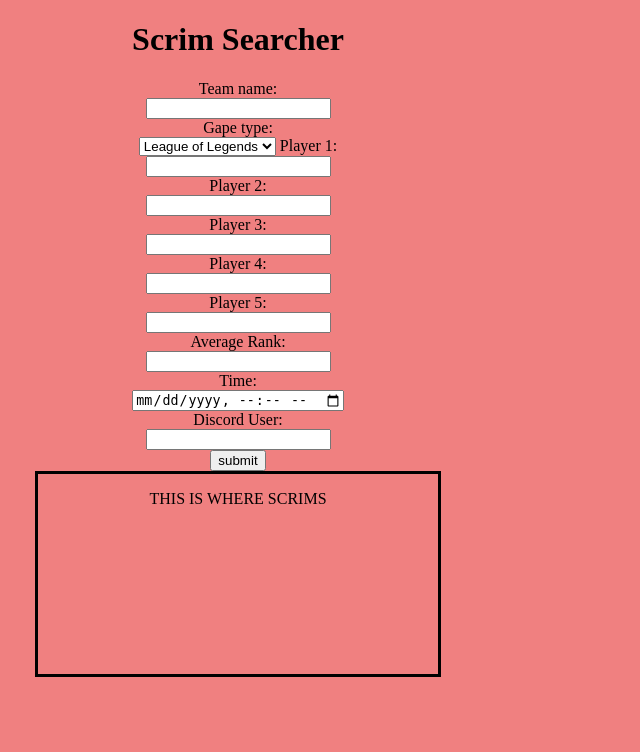
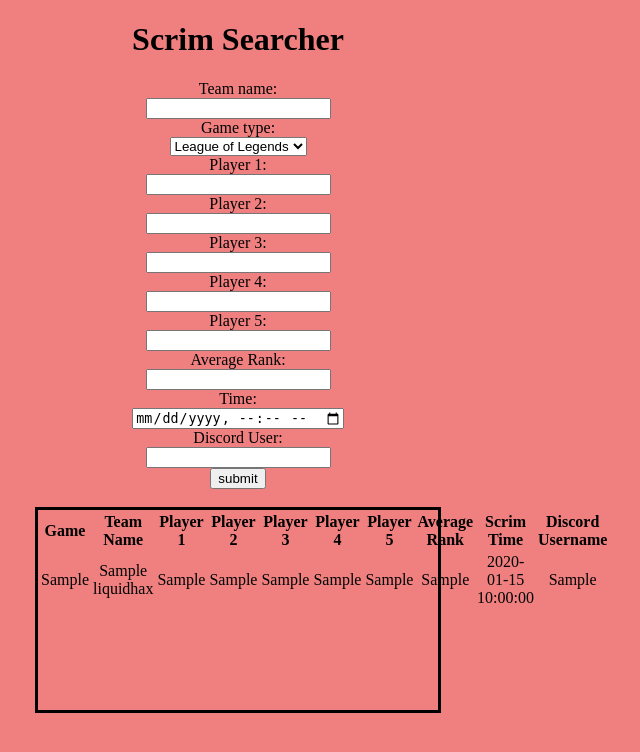
Before and after one commit to jessieyli/scrimfinder, a Flask app: page / in a window 1280 px wide. Shown: the top 752 px of the page, without its empty margins (402-1042 px from the left). Run offline with Flask 2, Linux system fonts and the light colour scheme; tables that the repository leaves empty or names only in its code hold one stand-in row (values such as "Sample post").

Commit message:
XD XD X XD B)

```diff
--- a/app.py
+++ b/app.py
@@ -1,5 +1,5 @@
-from flask import Flask, render_template
-from flask import request, redirect
+from flask import Flask, render_template, request, redirect
+import mysql.connector
 import os
 import datetime
 
@@ -7,12 +7,42 @@ app = Flask(__name__)
 
 app.secret_key = os.urandom(24)
 
-@app.route('/submitteam', methods = ['POST'])
-def signup():
-    name = request.form['teamname']
-    print("The registered team is" + name + "'")
-    return redirect('/')
+database = mysql.connector.connect(
+    host="sql3.freesqldatabase.com",
+    user="sql3375238",
+    passwd="SLheWDI2kn",
+    database="sql3375238"
+)
 
-@app.route('/')
+db = database.cursor(buffered=True)
+
+# @app.route('/submitteam', methods = ['POST'])
+# def signup():
+#     name = request.form['teamname']
+#     print("The registered team is" + name + "'")
+#     return redirect('/')
+
+@app.route('/', methods = ['GET', 'POST'])
 def index():
-    return render_template("index.html")
+    if request.method == "POST":
+        TeamName = request.form.get("teamname")
+        GameType = request.form.get("game")
+        Player1 = request.form.get("player1")
+        Player2 = request.form.get("player2")
+        Player3 = request.form.get("player3")
+        Player4 = request.form.get("player4")
+        Player5 = request.form.get("player5")
+        AvgRank = request.form.get("avgrank")
+        Time = request.form.get("time")
+        Discord = request.form.get("discord")
+
+        db.execute("INSERT INTO liquidhax (GameType, TeamName, Player1, Player2, Player3, Player4, Player5, Rank, Time, Discord) VALUES (%(GameType)s, %(TeamName)s, %(Player1)s, %(Player2)s, %(Player3)s, %(Player4)s, %(Player5)s, %(AvgRank)s, %(Time)s, %(Discord)s)",
+        {"GameType": GameType, "TeamName": TeamName, "Player1": Player1, "Player1": Player1, "Player2": Player2, "Player3": Player3, "Player4": Player4, "Player5": Player5, "AvgRank": AvgRank, "Time": Time, "Discord": Discord})
+
+        database.commit()
+
+        return redirect("/")
+    if request.method == "GET":
+        db.execute("SELECT * FROM liquidhax")
+        list = db.fetchall()
+        return render_template("index.html", list=list)
--- a/templates/index.html
+++ b/templates/index.html
@@ -11,14 +11,14 @@
     <body>
         <h1> Scrim Searcher </h1>
         <div id="submitform">
-            <form action="/submitteam" method="post">
+            <form action="/" method="post">
                 <label for="teamname">Team name:</label><br>
                 <input type="text" id="teamname" name="teamname"><br>
-                <label for="gametype">Gape type:</label><br>
+                <label for="gametype">Game type:</label><br>
                 <select id="game" name="game">
                     <option value="league">League of Legends</option>
                     <option value="valorant">Valorant</option>
-                </select>
+                </select><br>
                 <label for="player1">Player 1:</label><br>
                 <input type="text" id="player1" name="player1"><br>
                 <label for="player2">Player 2:</label><br>
@@ -38,9 +38,37 @@
                 <input type="submit" value="submit">
               </form>
         </div>
+        <br>
         <div id="content">
             <div id="directory">
-                <p> THIS IS WHERE SCRIMS </p>
+                <table>
+                    <tr>
+                        <th> Game </th>
+                        <th> Team Name </th>
+                        <th> Player 1 </th>
+                        <th> Player 2 </th>
+                        <th> Player 3 </th>
+                        <th> Player 4 </th>
+                        <th> Player 5 </th>
+                        <th> Average Rank </th>
+                        <th> Scrim Time </th>
+                        <th> Discord Username </th>
+                    </tr>
+                    {% for i in list %}
+                        <tr>
+                            <td> {{ i[1] }} </td>
+                            <td> {{ i[2] }} </td>
+                            <td> {{ i[3] }} </td>
+                            <td> {{ i[4] }} </td>
+                            <td> {{ i[5] }} </td>
+                            <td> {{ i[6] }} </td>
+                            <td> {{ i[7] }} </td>
+                            <td> {{ i[8] }} </td>
+                            <td> {{ i[9] }} </td>
+                            <td> {{ i[10] }} </td>
+                        </tr>
+                    {% endfor %}
+                </table>
             </div>
         </div>
     </body>
```
